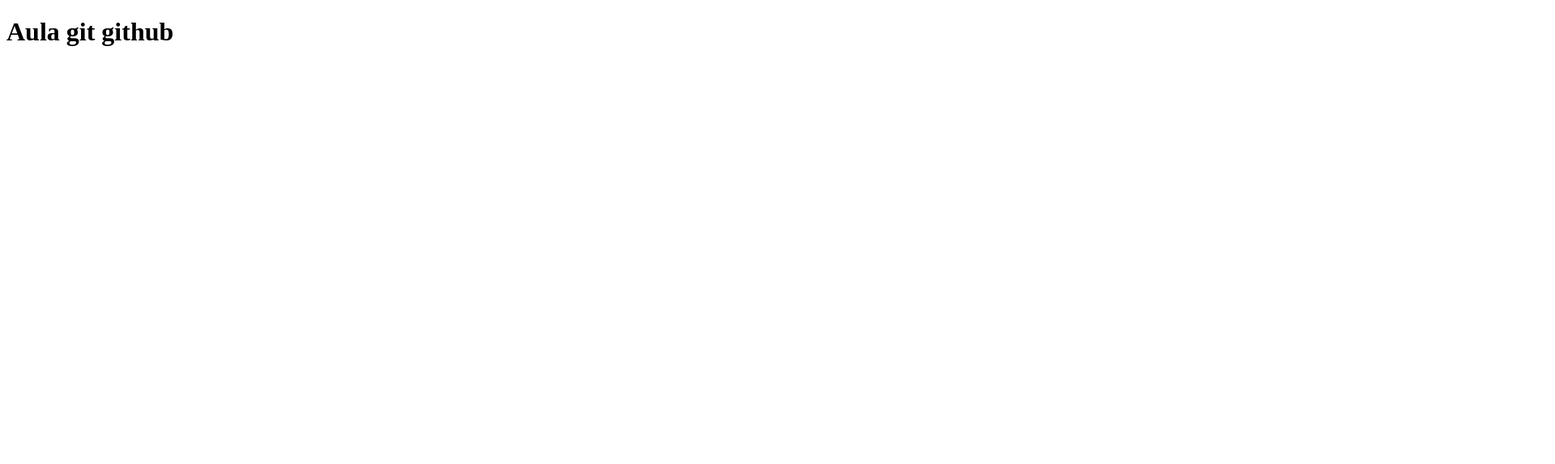
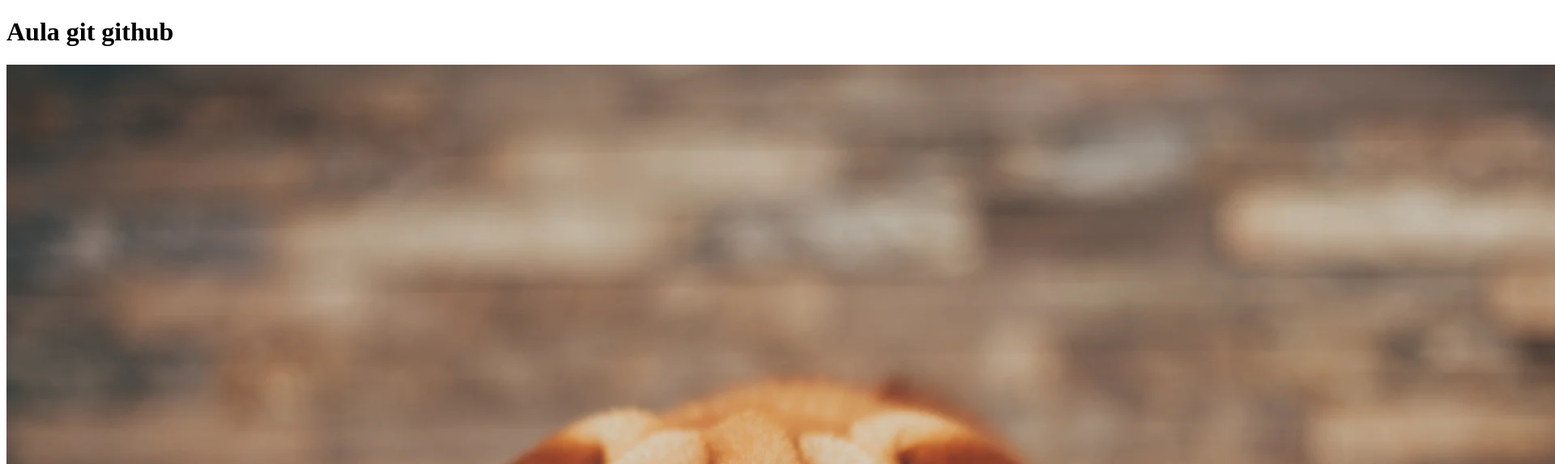
Before and after one commit to eloosouz/aula-git-github, a plain HTML site: page index.html in a window 1280 px wide. Shown: the top 574 px of the page at 81% size, 1920 px wide, since content can reach past the window. Drawn offline with Linux system fonts and the light colour scheme.

Commit message:
Adicionada pasta images e atualizado index.html com referência à imagem

```diff
--- a/index.html
+++ b/index.html
@@ -7,5 +7,7 @@
 </head>
 <body>
     <h1>Aula git github</h1>
+
+    <img src="image/fofo.webp" alt="doguinho">
 </body>
 </html>
```
Also changed, not shown: image/fofo.webp (added).
